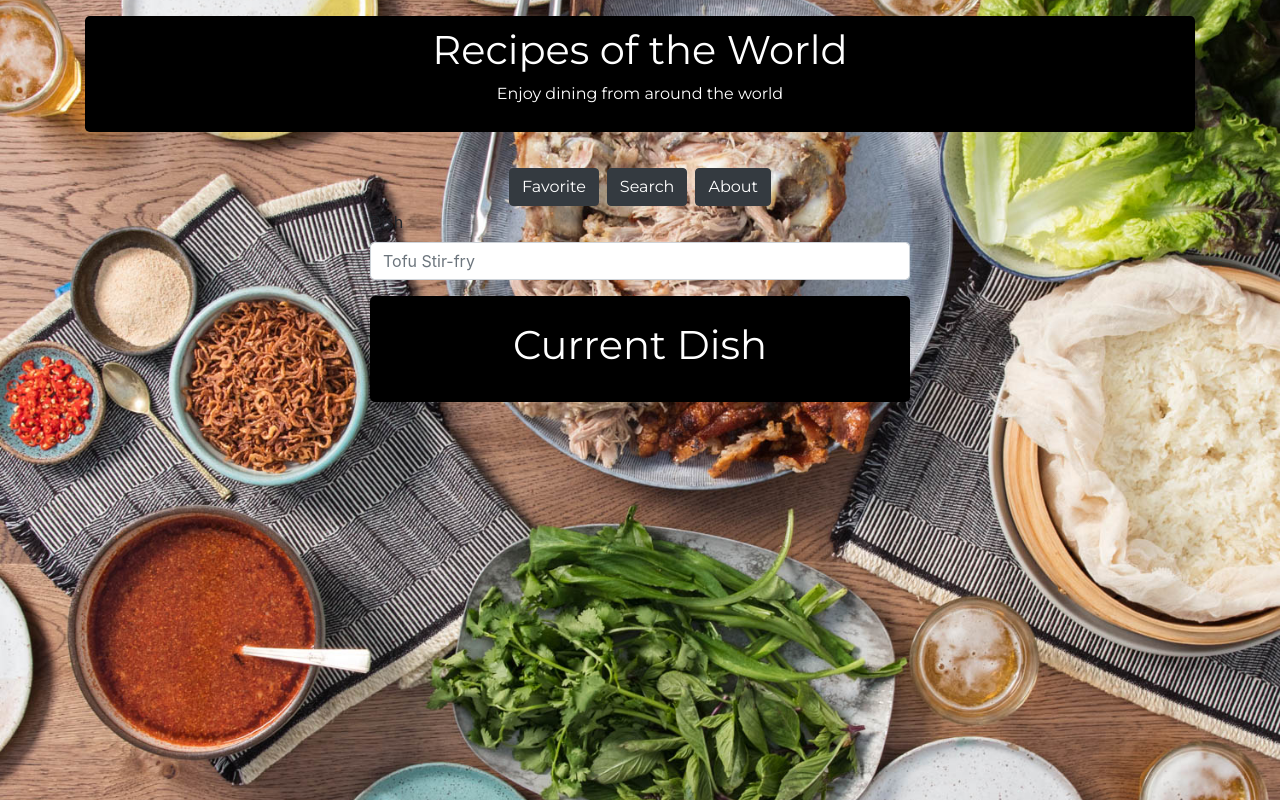
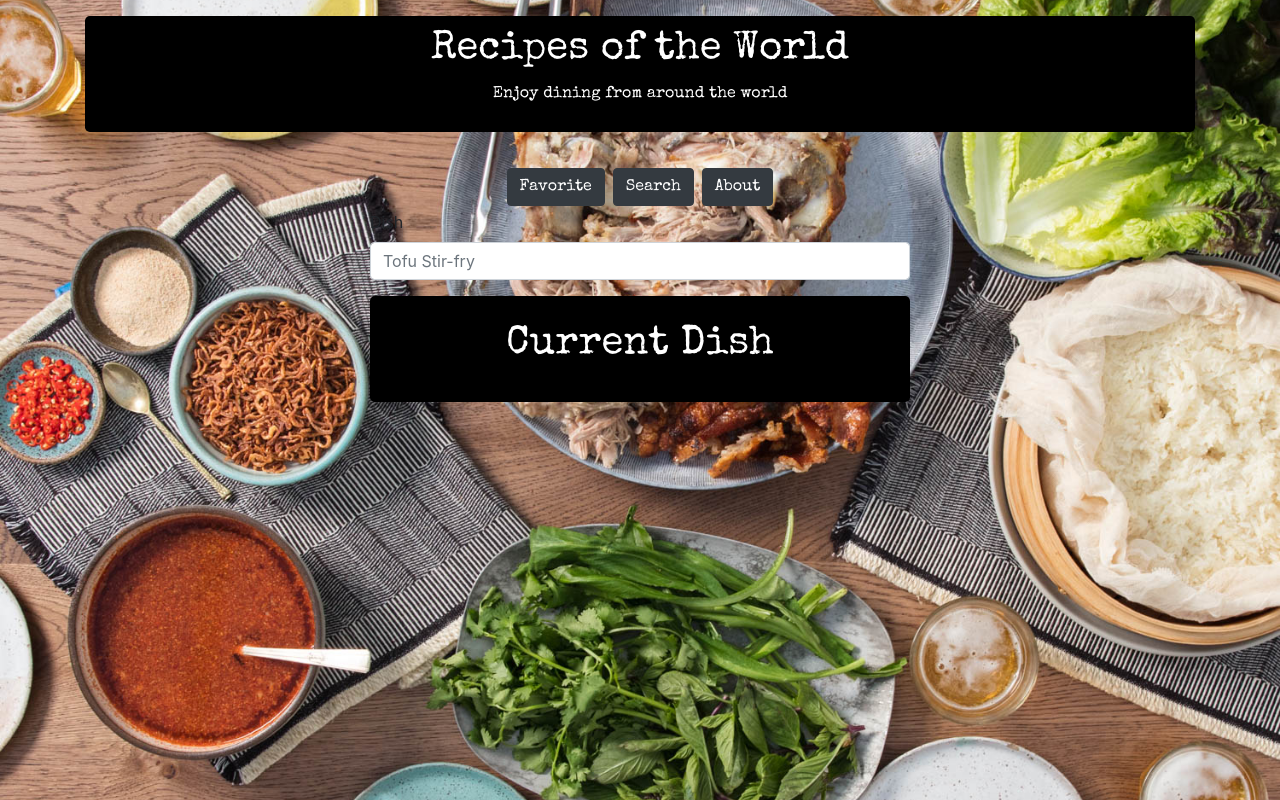
Before and after one commit to Edestiny7/SickGroup, a plain HTML site: page index.html in a window 1280 px wide. Drawn offline with nearby package versions, Linux system fonts and the light colour scheme; a web font is replaced by a local one.

Commit message:
Changed first page font

```diff
--- a/assets/css/style.css
+++ b/assets/css/style.css
@@ -1,5 +1,4 @@
 @import url('https://fonts.googleapis.com/css?family=Fredericka+the+Great&display=swap');
-
 body {
     /* Full height */
     height: 100%;
@@ -30,7 +29,7 @@ div.jumbotron {
 }
 
 .font {
-    font-family: 'Montserrat', sans-serif;
+    font-family: 'Special Elite', cursive;
 }
 
 #chalkboard {
--- a/index.html
+++ b/index.html
@@ -20,7 +20,7 @@
     <script src="https://maxcdn.bootstrapcdn.com/bootstrap/4.0.0/js/bootstrap.min.js"></script>
 
     <!-- Google Font-->
-    <link href="https://fonts.googleapis.com/css?family=Montserrat&display=swap" rel="stylesheet">
+    <link href="https://fonts.googleapis.com/css?family=Special+Elite&display=swap" rel="stylesheet">
 </head>
 
 <body>
```
